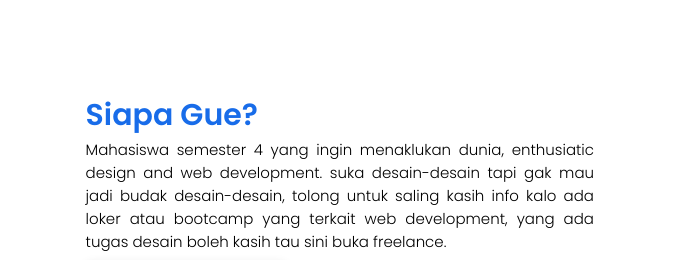
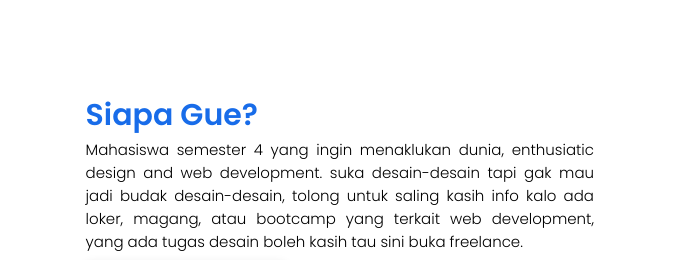
Before and after one commit to fickar/Website-profile, a plain HTML site: page index.html in a window 1280 px wide. Shown: the part 1220-1480 px from the top of the page, 596-1280 px from the left. Drawn offline with nearby package versions, Linux system fonts and the light colour scheme.

Commit message:
nambah text

```diff
--- a/index.html
+++ b/index.html
@@ -87,7 +87,7 @@
                 Mahasiswa semester 4 yang ingin menaklukan dunia, enthusiatic
                 design and web development. suka desain-desain tapi gak mau jadi
                 budak desain-desain, tolong untuk saling kasih info kalo ada
-                loker atau bootcamp yang terkait web development, yang ada tugas
+                loker, magang, atau bootcamp yang terkait web development, yang ada tugas
                 desain boleh kasih tau sini buka freelance.
               </article>
               <a href="https://www.instagram.com/volieose/">
```
